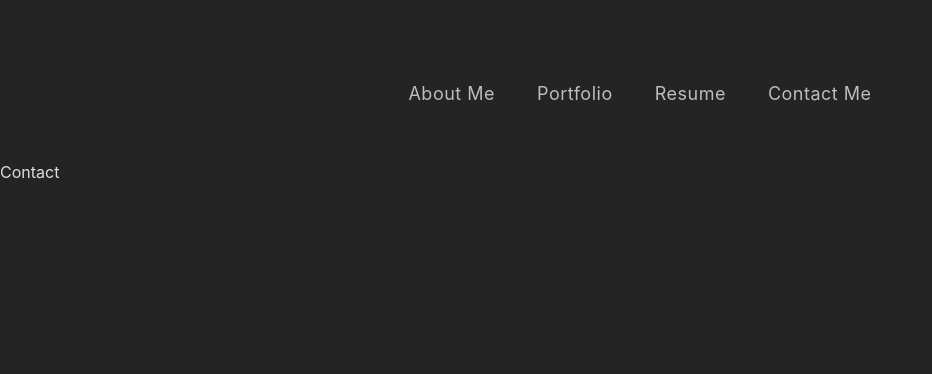
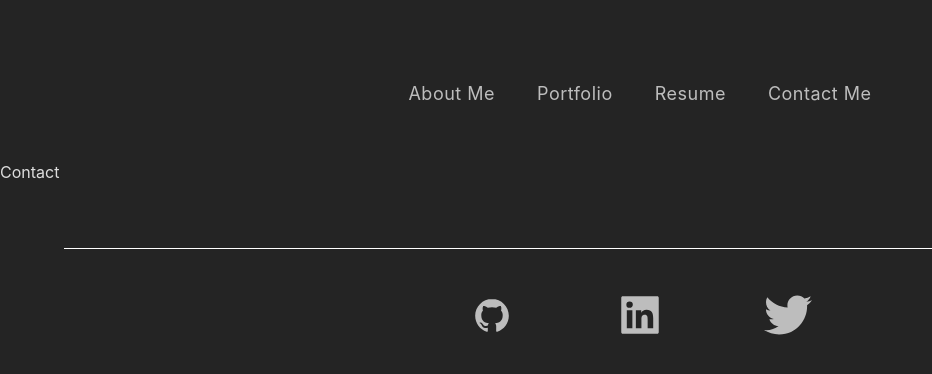
Before and after one commit to Anzanrai/portfolio-react, a React (Vite) app: page /contact in a window 1280 px wide. Shown: the top 374 px of the page, without its empty margins (0-932 px from the left). Built offline with nearby package versions, Linux system fonts and the light colour scheme.

Commit message:
added social panel components to all remaining pages

```diff
--- a/src/pages/Contact/index.tsx
+++ b/src/pages/Contact/index.tsx
@@ -1,9 +1,12 @@
 import NavBar from "../../components/NavBar/";
+import SocialPanel from "../../components/SocialPanel";
 function Contact() {
   return (
     <div>
         <NavBar />
-    Contact</div>
+    Contact
+    <SocialPanel />
+    </div>
   )
 }
 
--- a/src/pages/Portfolio/index.tsx
+++ b/src/pages/Portfolio/index.tsx
@@ -1,10 +1,12 @@
 import NavBar from "../../components/NavBar";
+import SocialPanel from "../../components/SocialPanel";
 
 const Portfolio = () => {
   return (
     <div>
         <NavBar />
         Portfolio page.
+        <SocialPanel />
     </div>
   )
 }
--- a/src/pages/Resume/index.tsx
+++ b/src/pages/Resume/index.tsx
@@ -1,11 +1,13 @@
 
 import NavBar from '../../components/NavBar'
+import SocialPanel from '../../components/SocialPanel'
 
 function Resume() {
   return (
     <div>
         <NavBar />
         Resume Page
+        <SocialPanel />
     </div>
   )
 }
```
